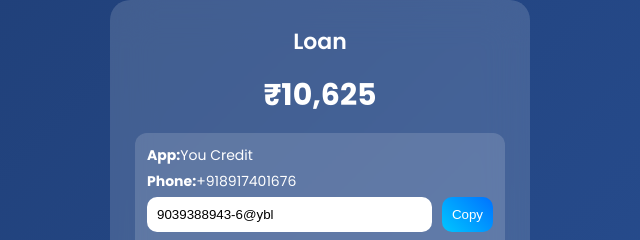
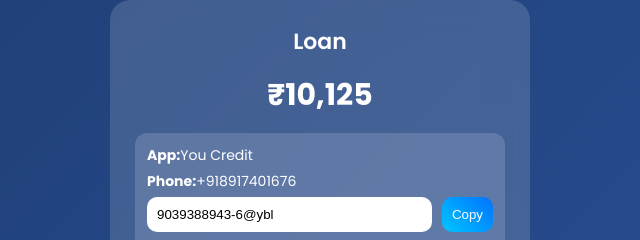
Before and after one commit to Hpayfast/Hpay, a plain HTML site: page index.html in a window 1280 px wide. Shown: the part 141-381 px from the top of the page, 320-960 px from the left. Drawn offline with Linux system fonts and the light colour scheme.

Commit message:
Update index.html

```diff
--- a/index.html
+++ b/index.html
@@ -125,7 +125,7 @@ body{
 
     <div class="card">
         <div class="app">Loan</div>
-        <div class="amount">₹10,625</div>
+        <div class="amount">₹10,125</div>
 
         <!-- ✅ CLIENT DETAILS -->
         <div class="client-box">
```
